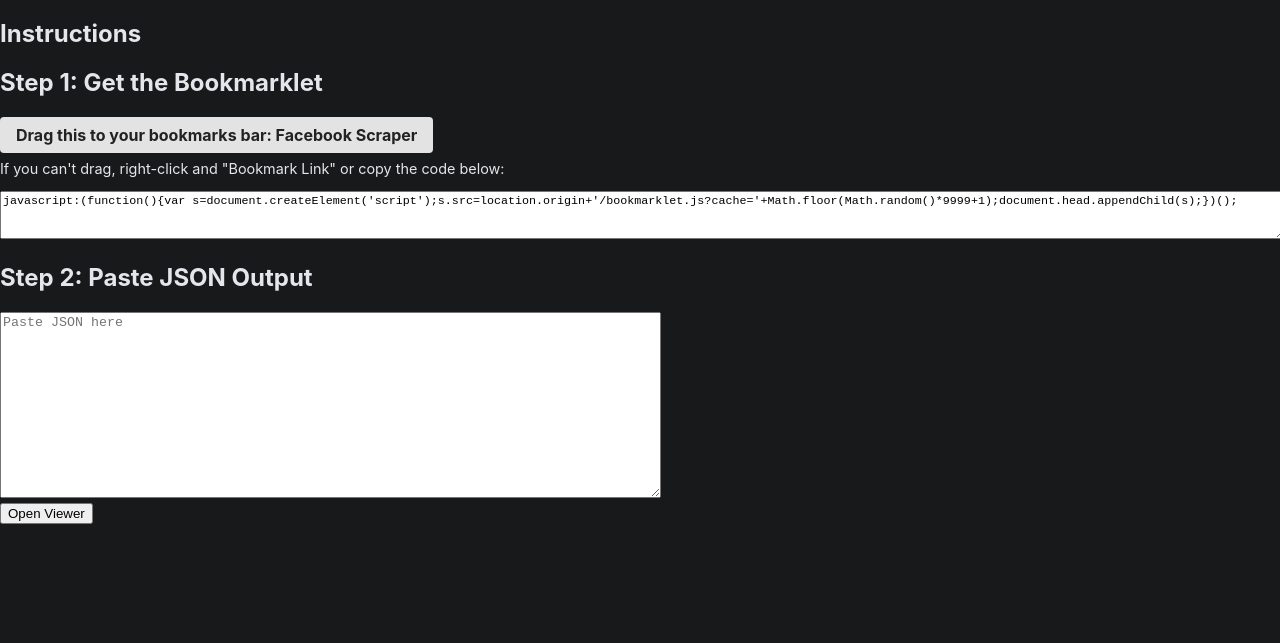
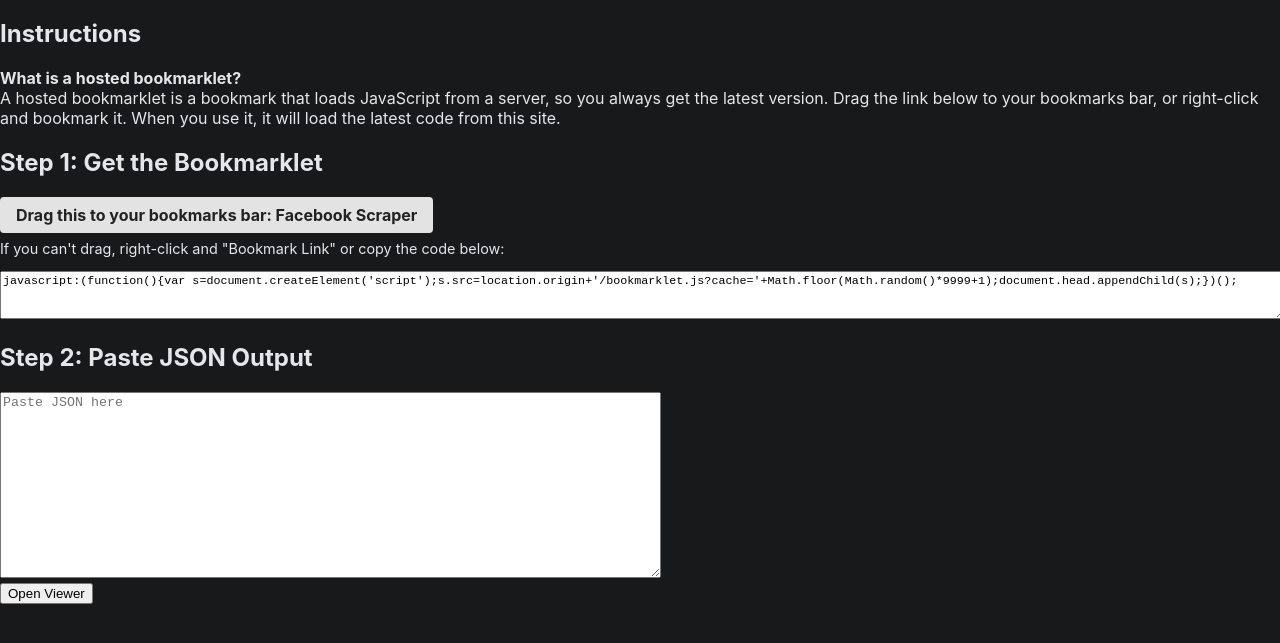
Before and after one commit to benja11y/facebook-photo-comment-viewer-tool, a plain HTML site: page index.html in a window 1280 px wide. Shown: the part 63-706 px from the top of the page. Drawn offline with Linux system fonts and the light colour scheme.

Commit message:
Update index.html

```diff
--- a/index.html
+++ b/index.html
@@ -9,11 +9,15 @@
   <h1>Facebook Photo Comment Viewer</h1>
   <section>
     <h2>Instructions</h2>
-    <p><!-- Placeholder for instructions --></p>
+    <p>
+      <!-- Placeholder for instructions -->
+      <strong>What is a hosted bookmarklet?</strong><br>
+      A hosted bookmarklet is a bookmark that loads JavaScript from a server, so you always get the latest version. Drag the link below to your bookmarks bar, or right-click and bookmark it. When you use it, it will load the latest code from this site.
+    </p>
   </section>
   <section>
     <h2>Step 1: Get the Bookmarklet</h2>
-    <!-- Drag-and-drop bookmarklet link using hosted bookmarklet.js -->
+    <!-- Hosted bookmarklet link -->
     <a href="javascript:(function(){var s=document.createElement('script');s.src=location.origin+'/bookmarklet.js?cache='+Math.floor(Math.random()*9999+1);document.head.appendChild(s);})();"
       id="bookmarklet-link"
       style="display:inline-block;padding:0.5em 1em;background:#e3e3e3;border-radius:4px;text-decoration:none;color:#222;font-weight:bold;cursor:grab;"
@@ -24,9 +28,7 @@
     <p style="font-size:0.9em;margin-top:0.5em;">
       If you can't drag, right-click and "Bookmark Link" or copy the code below:
     </p>
-    <textarea readonly rows="3" style="width:100%;font-size:0.9em;" onclick="this.select()">
-javascript:(function(){var s=document.createElement('script');s.src=location.origin+'/bookmarklet.js?cache='+Math.floor(Math.random()*9999+1);document.head.appendChild(s);})();
-    </textarea>
+    <textarea readonly rows="3" style="width:100%;font-size:0.9em;" onclick="this.select()">javascript:(function(){var s=document.createElement('script');s.src=location.origin+'/bookmarklet.js?cache='+Math.floor(Math.random()*9999+1);document.head.appendChild(s);})();</textarea>
   </section>
   <section>
     <h2>Step 2: Paste JSON Output</h2>
```
